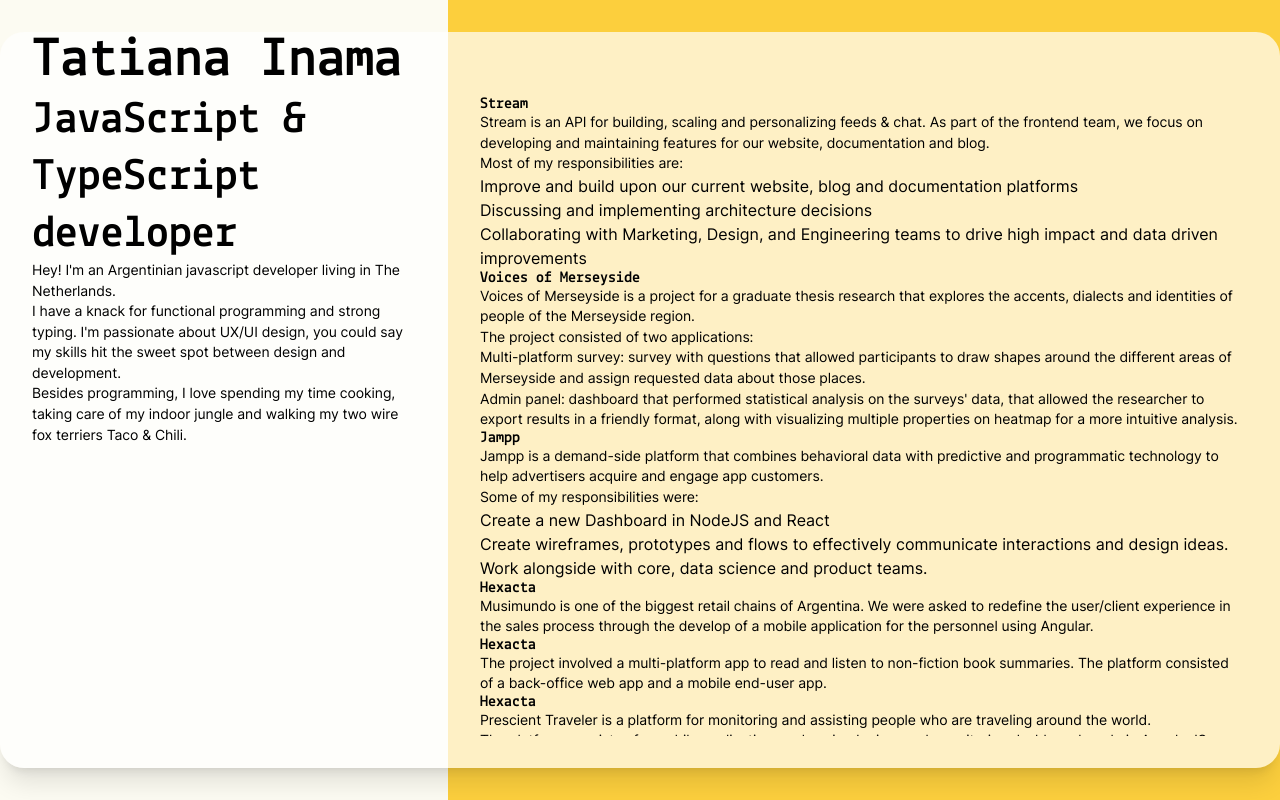
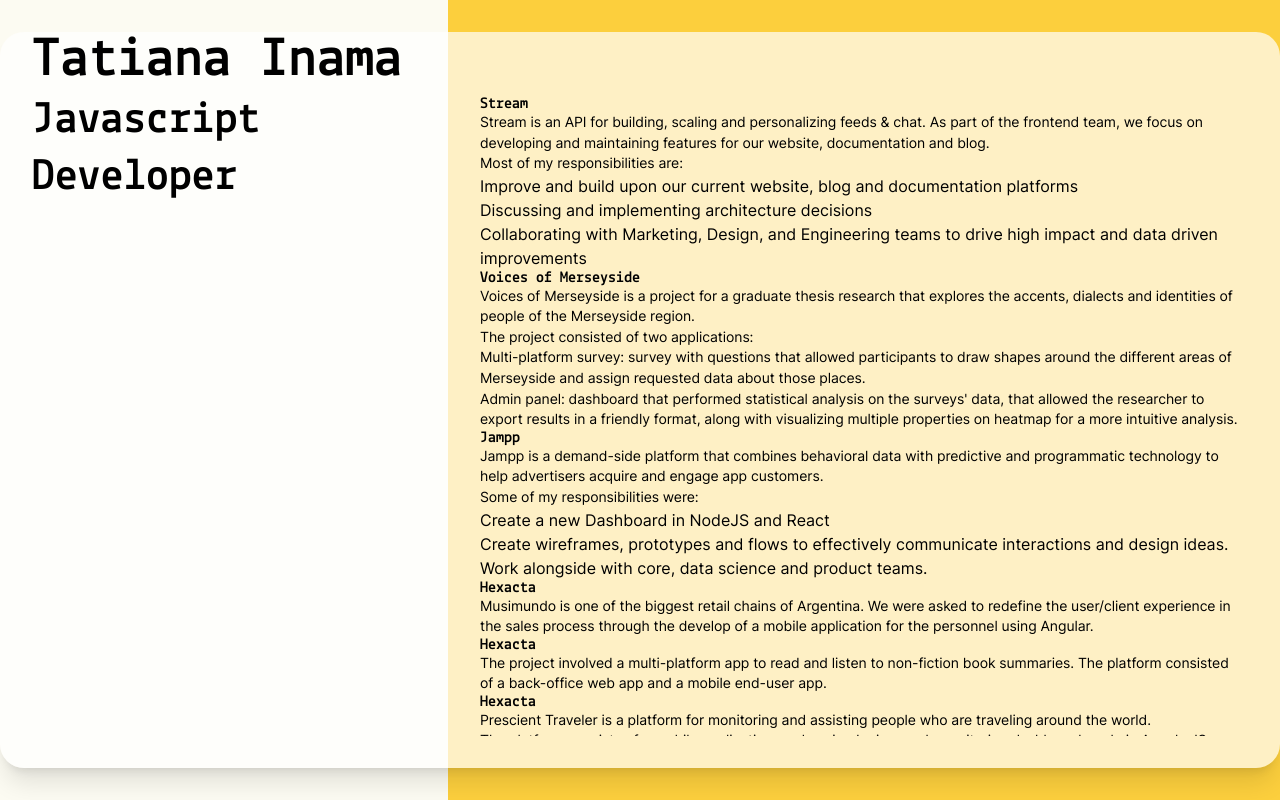
Before and after one commit to tatianainama/portfolio, a Next.js app: page / in a window 1280 px wide. Built offline with nearby package versions, Linux system fonts and the light colour scheme.

Commit message:
Create Layout component

```diff
--- /dev/null
+++ b/components/Layout/index.tsx
@@ -0,0 +1,38 @@
+import Head from 'next/head'
+import { FC } from 'react'
+import styles from './Layout.module.css'
+
+type Layout = {
+  title?: string
+  description?: string
+}
+
+const Layout: FC<Layout> = ({
+  title = `Tatiana Inama - Javascript developer`,
+  description = '',
+  children,
+}) => {
+  return (
+    <div className={styles.container}>
+      <Head>
+        <title>{title}</title>
+        <meta name="description" content={description} />
+        <link rel="icon" href="/favicon.ico" />
+      </Head>
+
+      <header className={styles.header}>
+        <div className={styles.headerContainer}>
+          <h1>
+            Tatiana Inama <small>Javascript Developer</small>
+          </h1>
+        </div>
+      </header>
+
+      <main className={styles.main}>
+        <div className={styles.mainContainer}>{children}</div>
+      </main>
+    </div>
+  )
+}
+
+export default Layout
--- a/pages/index.tsx
+++ b/pages/index.tsx
@@ -1,38 +1,16 @@
 import type { GetStaticProps, NextPage } from 'next'
-import { File, AboutData, JobData, ProjectData } from '@/types/index'
-import { jobsData, aboutData, projectsData } from '@/lib/files'
-
-import Head from 'next/head'
-import styles from '../styles/Home.module.css'
+import Layout from '@/components/Layout'
+import { File, JobData, ProjectData } from '@/types/index'
+import { jobsData, projectsData } from '@/lib/files'
 
 type HomeProps = {
-  about: File<AboutData>
   jobs: File<JobData>[]
   projects: File<ProjectData>[]
 }
 
-const Home: NextPage<HomeProps> = ({ about, jobs, projects }) => {
+const Home: NextPage<HomeProps> = ({ jobs, projects }) => {
   return (
-    <div className={styles.container}>
-      <Head>
-        <title>
-          {about.data.name} - {about.data.title}
-        </title>
-        <meta name="description" content="Generated by create next app" />
-        <link rel="icon" href="/favicon.ico" />
-      </Head>
-
-      <header className={styles.header}>
-        <div className={styles.headerContainer}>
-          <h1>
-            {about.data.name} <small>{about.data.title}</small>
-          </h1>
-          <div dangerouslySetInnerHTML={{ __html: about.content }} />
-        </div>
-      </header>
-
-      <main className={styles.main}>
-        <div className={styles.mainContainer}>
+    <Layout>
       {jobs.map(({ id, data, content }) => (
         <div key={id}>
           <h2>{data.company}</h2>
@@ -45,16 +23,13 @@
           <div dangerouslySetInnerHTML={{ __html: content }}></div>
         </div>
       ))}
-        </div>
-      </main>
-    </div>
+    </Layout>
   )
 }
 
 export const getStaticProps: GetStaticProps<HomeProps> = async () => {
   return {
     props: {
-      about: aboutData,
       jobs: jobsData,
       projects: projectsData,
     },
```
Also changed, not shown: components/Layout/Layout.module.css (renamed from styles/Home.module.css). Lines whose indentation alone changed are shown as unchanged.
